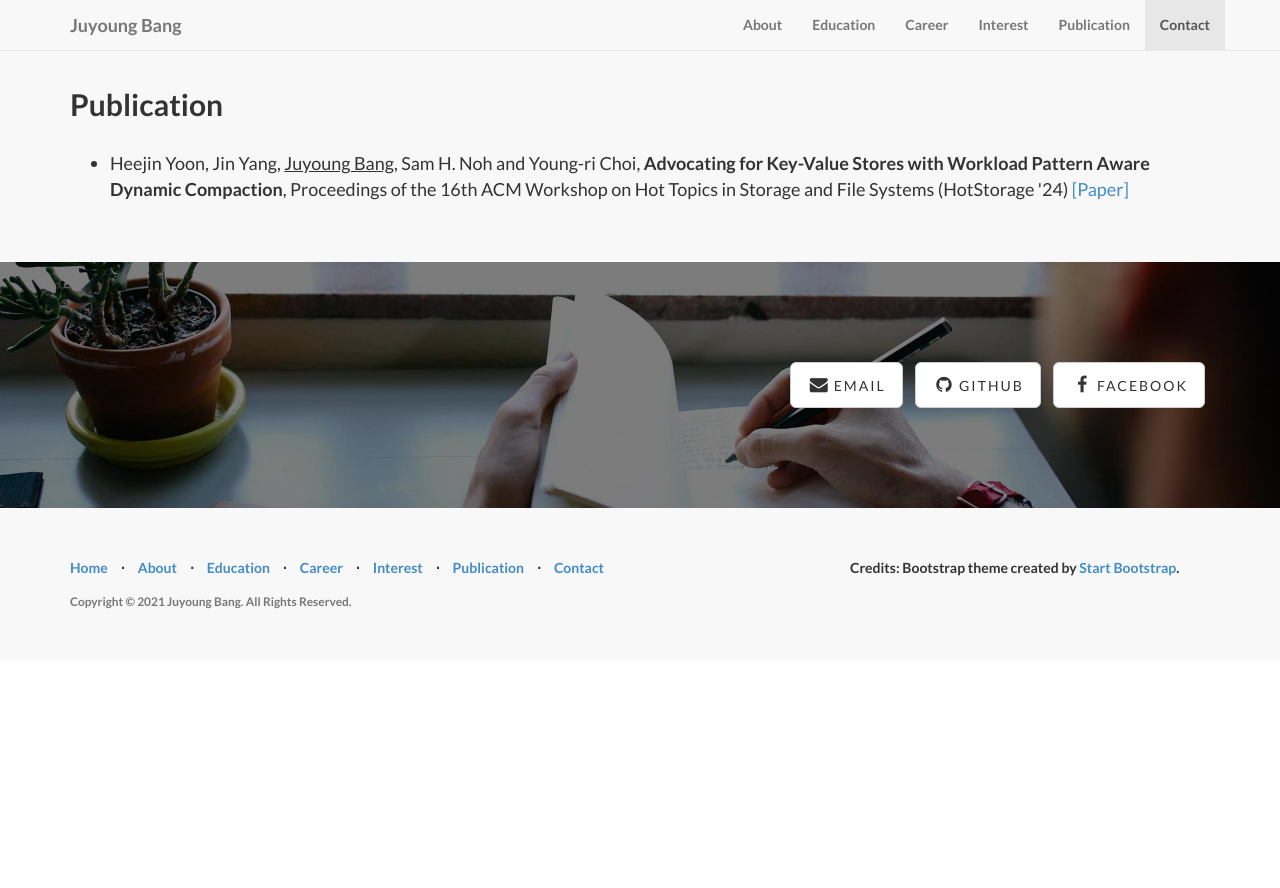
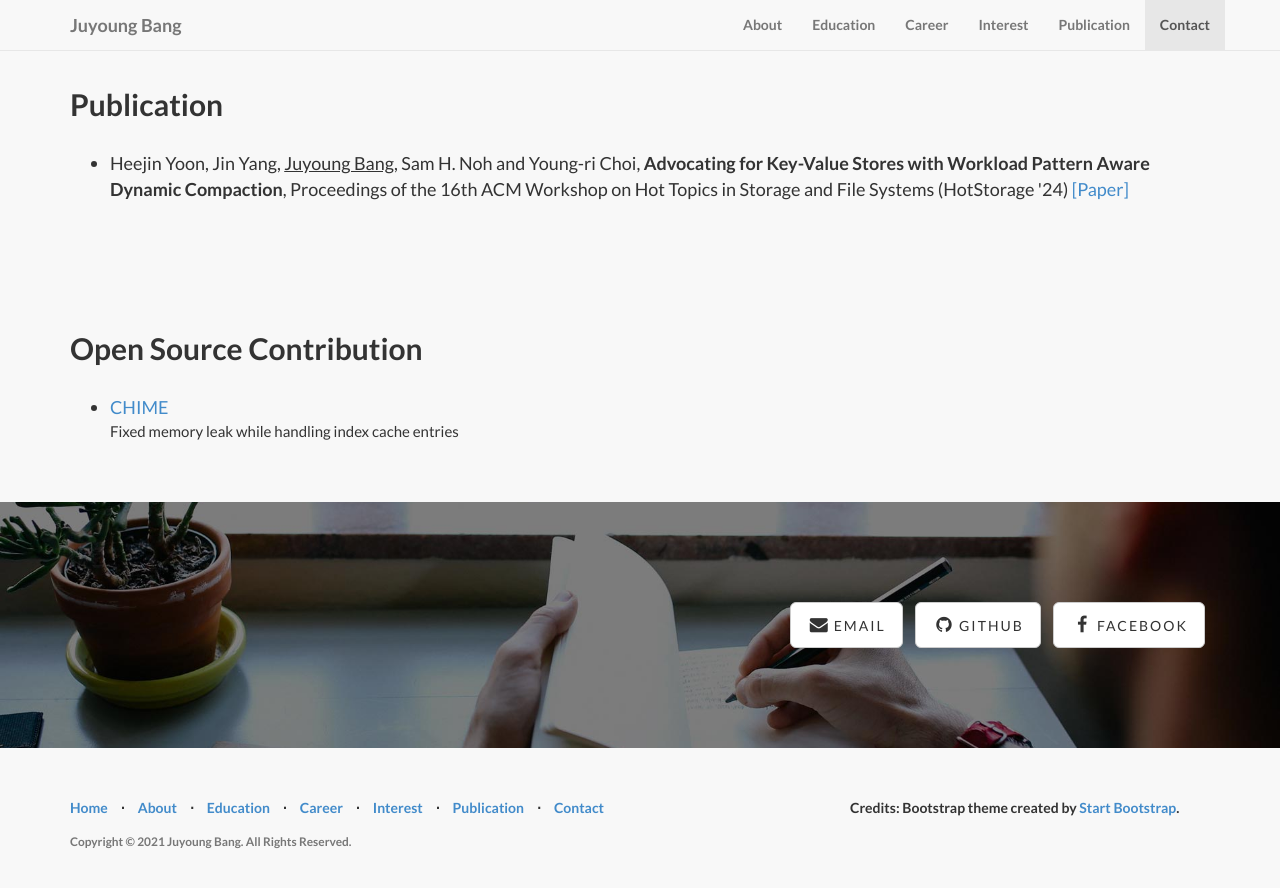
Before and after one commit to juyoungbang/juyoungbang.github.io, a Jekyll site: the page built from index.html, in a window 1280 px wide and 900 px high, scrolled down 2153 px. Shown: the top 888 px of the window. Built offline with Jekyll 4.4.1, drawn with Linux system fonts in a browser that asks for light colours; before the commit the page ends 2813 px from its top, so only the background shows below that.

Commit message:
Add open source contributions

```diff
--- /dev/null
+++ b/_includes/open_source.html
@@ -0,0 +1,17 @@
+    <!-- About Section -->
+    <section id="open_source" class="content-section-a">
+      <div class="container">
+          <div class="row">
+              <div class="col-sm-12">
+                  <h2>Open Source Contribution</h2>
+                  <br />
+                  <ul style="font-size:18px; font-weight:lighter">
+                    <li>
+                      <a href="https://github.com/dmemsys/CHIME" target="_blank">CHIME</a>
+                      <p style="font-size:15px">Fixed memory leak while handling index cache entries</p>
+                    </li>
+                  </ul>
+              </div>
+          </div>
+      </div>
+  </section>
--- a/_layouts/default.html
+++ b/_layouts/default.html
@@ -9,6 +9,7 @@
 				{% include career.html %}
 				{% include interest.html %}
 				{% include publication.html %}
+				{% include open_source.html %}
 				{% include contact.html %}
 				{% include footer.html %}
 				{% include js.html %}
```
